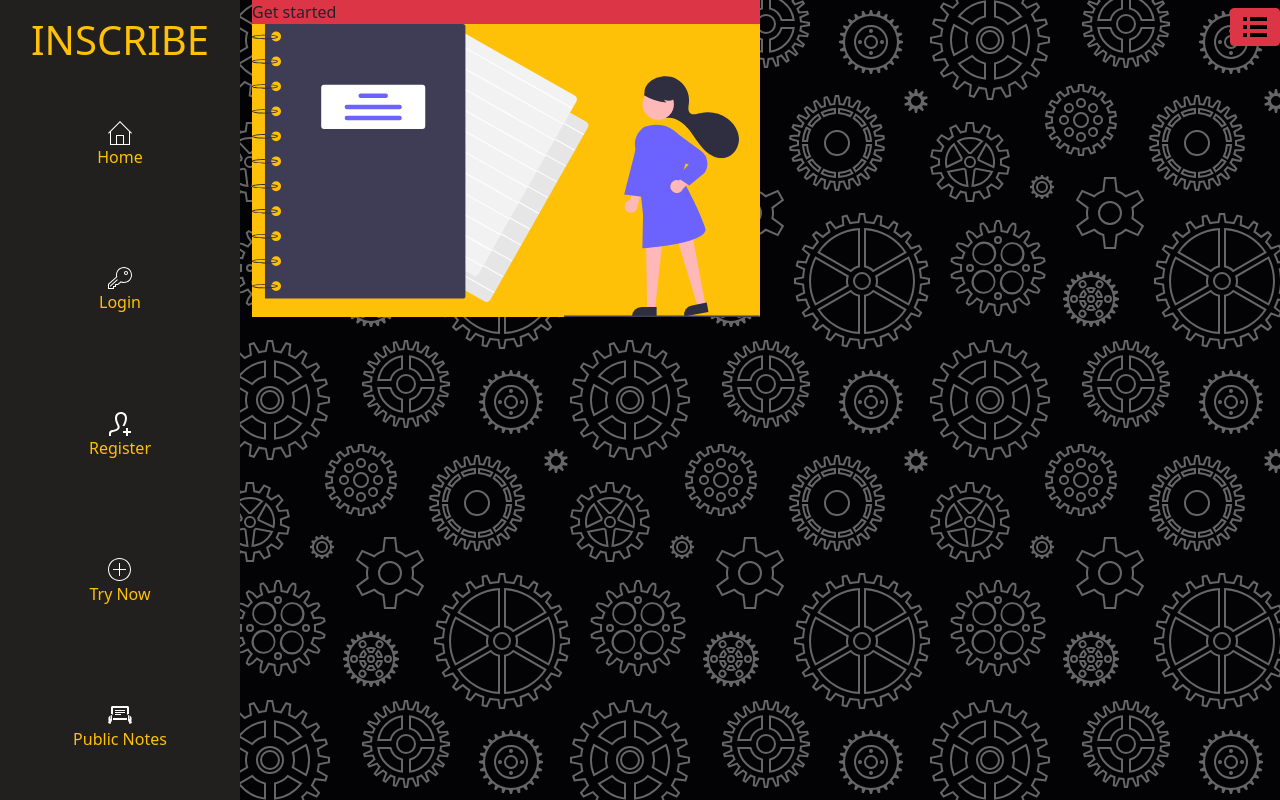
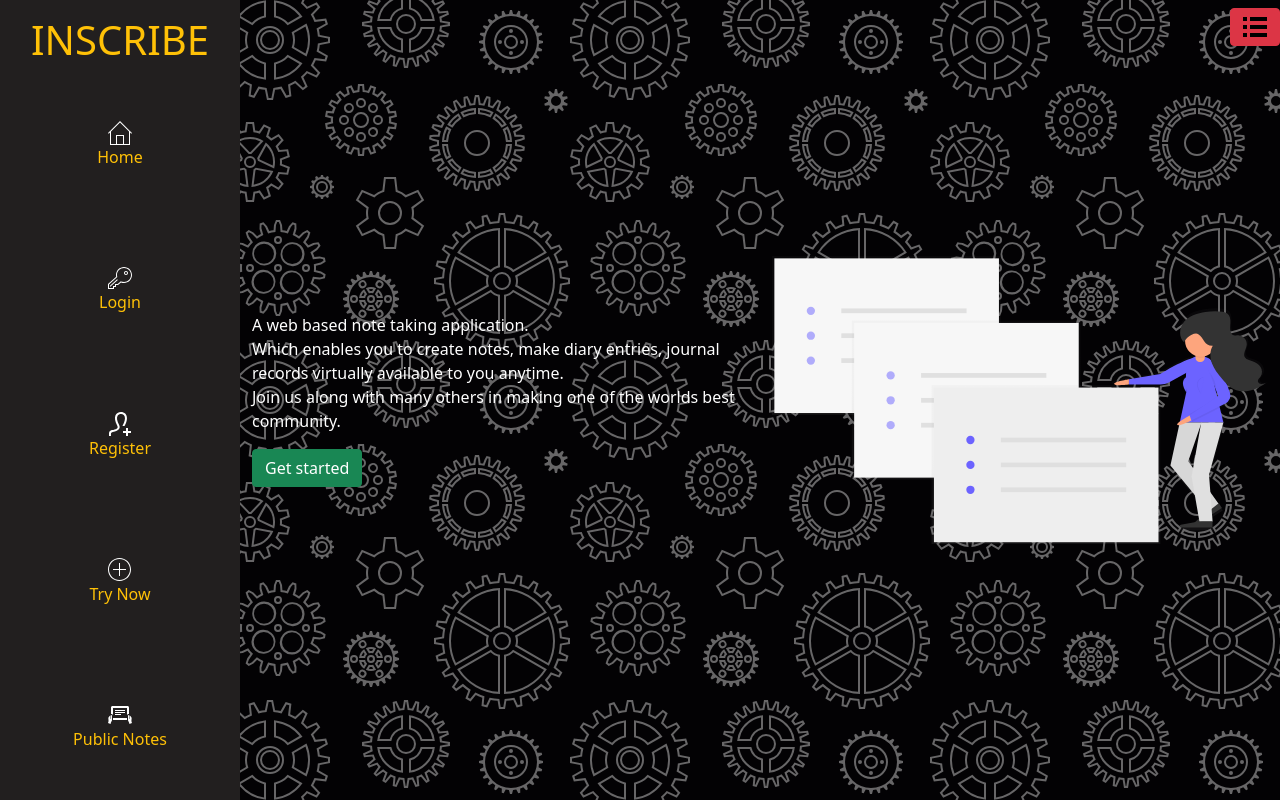
Before and after one commit to ManishaKallem/Inscribe, a Django app: page / in a window 1280 px wide. Run offline with Django 3.2, Linux system fonts and the light colour scheme; some libraries are stand-ins or nearby versions.

Commit message:
message update

```diff
--- a/home/templates/home/index.html
+++ b/home/templates/home/index.html
@@ -6,15 +6,20 @@
 
 {% block body %}
 <div id="page-content-wrapper" class="bg-pattern">
-  <div class="container-fluid h-100">
-    <div class="m-auto">
-      <div class="col-12 col-sm-6 bg-danger">Get started</div>
-      <div class="col-12 col-sm-6 bg-warning">
-        <img
-          class="img-fluid"
-          src="{% static 'images/landing-page.svg' %}"
-          alt="landing page picture"
-        />
+  <div class="container-fluid min-vh-100 text-white">
+    <div class="align-items-center d-flex min-vh-100 row">
+      <div class="col-sm">
+        <div>
+          <p>A web based note taking application.<br>
+          Which enables you to create notes, make diary entries, journal records virtually available to you anytime.<br>
+          Join us along with many others in making one of the worlds best community.</p>
+        </div>
+        <div>
+          <button class="btn btn-success">Get started</button>
+        </div>
+      </div>
+      <div class="col-sm">
+        <img src="{% static 'images/notes.svg' %}" class="img-fluid" alt="" />
       </div>
     </div>
   </div>
```
